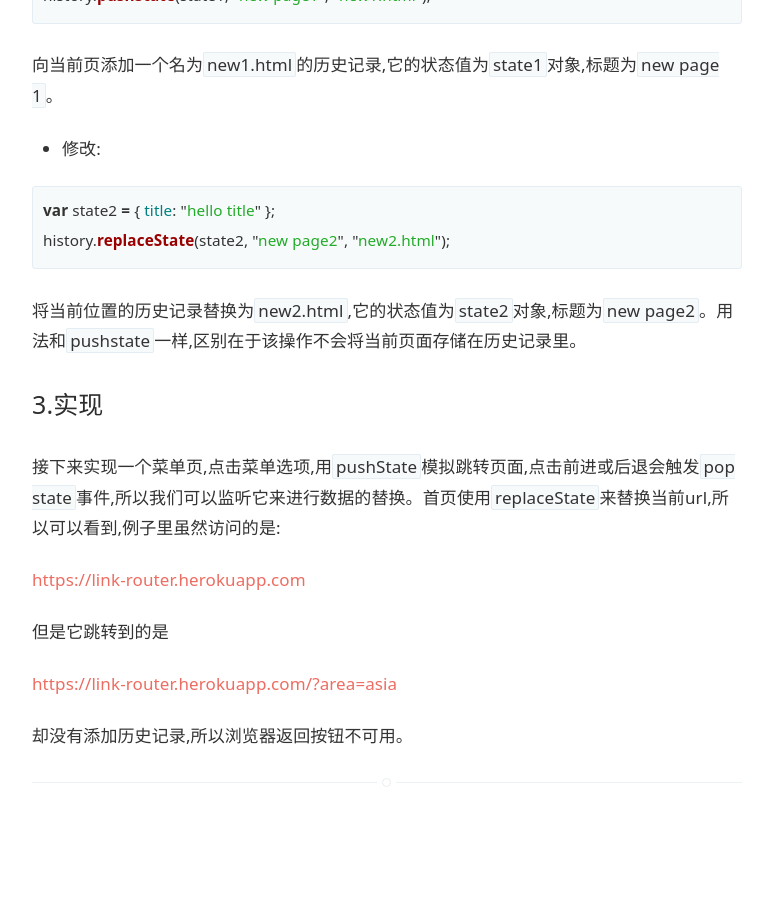
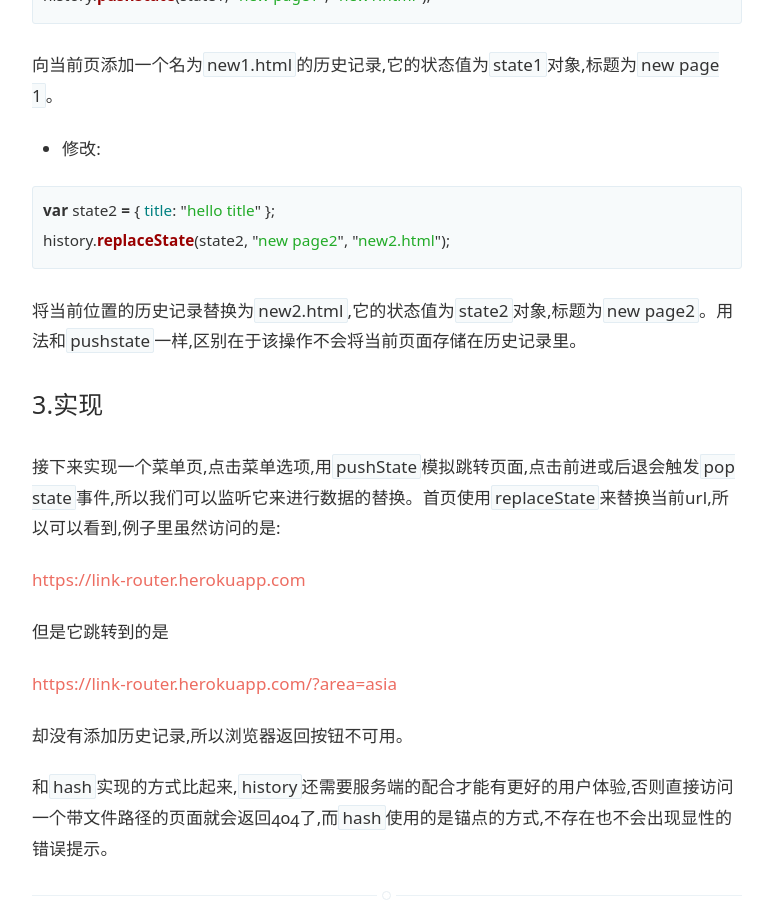
Before and after one commit to bulgerxie/bulgerxie.github.io, a Jekyll site: the page built from _posts/2017-10-11-link-router.markdown, in a window 1280 px wide and 900 px high, scrolled down 1098 px. Shown: the whole window, without its empty margins (253-1026 px from the left). Built offline with Jekyll 4.4.1, drawn with Linux system fonts in a browser that asks for light colours; before the commit the page ends 1885 px from its top, so only the background shows below that.

Commit message:
Update link-router

```diff
--- a/_posts/2017-10-11-link-router.markdown
+++ b/_posts/2017-10-11-link-router.markdown
@@ -56,3 +56,5 @@ history.replaceState(state2, "new page2", "new2.html");
 [https://link-router.herokuapp.com/?area=asia](https://link-router.herokuapp.com/?area=asia)
 
 却没有添加历史记录,所以浏览器返回按钮不可用。
+
+和`hash`实现的方式比起来,`history`还需要服务端的配合才能有更好的用户体验,否则直接访问一个带文件路径的页面就会返回404了,而`hash`使用的是锚点的方式,不存在也不会出现显性的错误提示。
```
